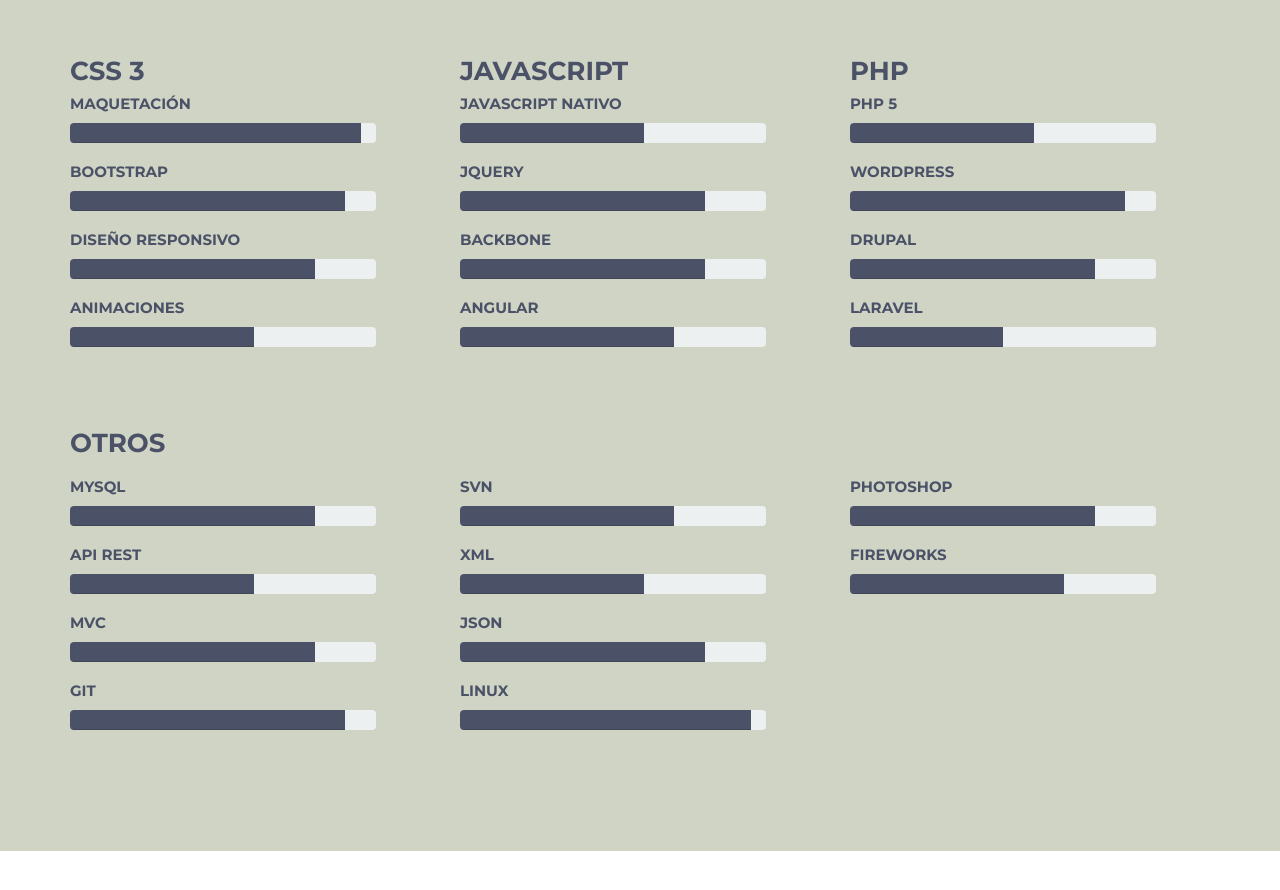
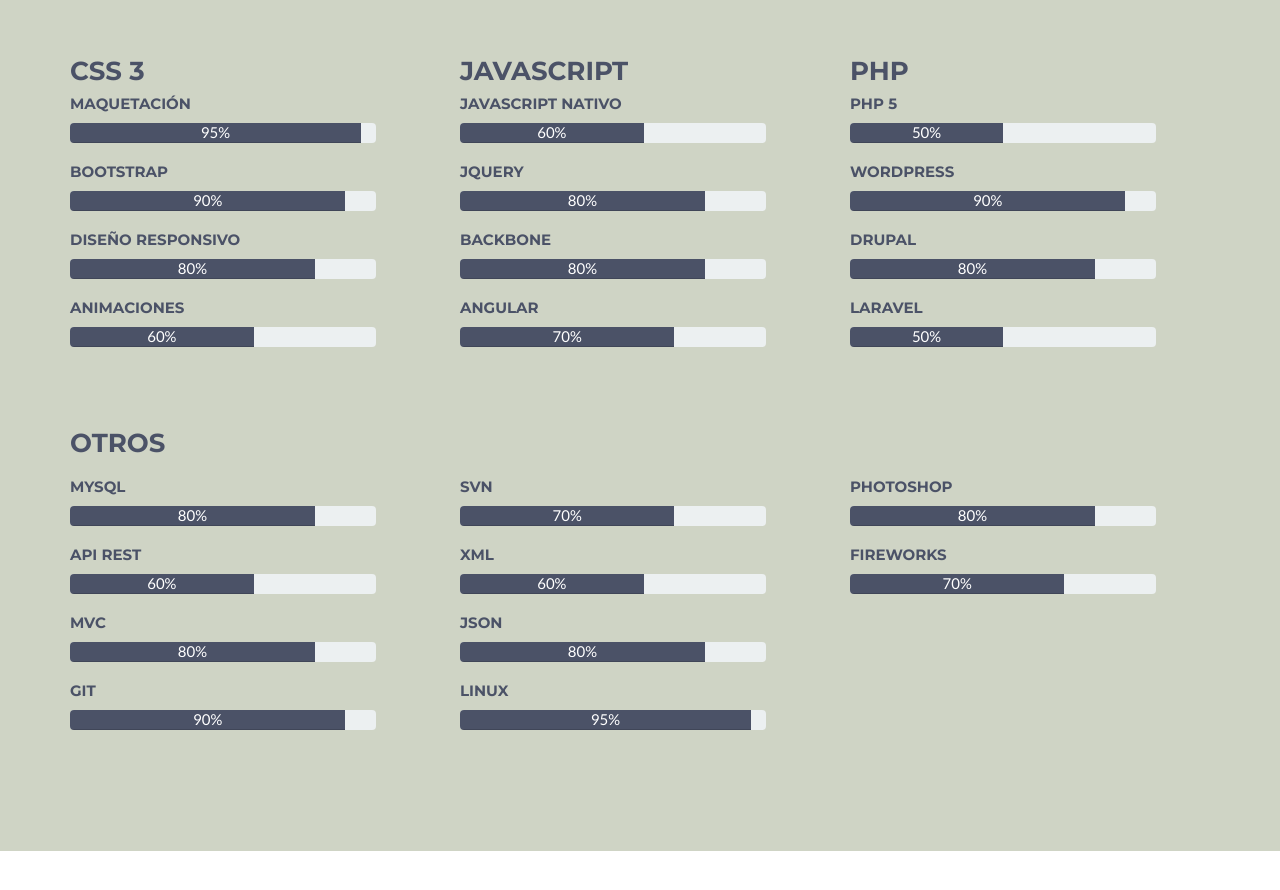
Before and after one commit to marilynpi/marilynpi.github.io, a plain HTML site: page index.html in a window 1280 px wide. Shown: the part 730-1620 px from the top of the page. Drawn offline with nearby package versions, Linux system fonts and the light colour scheme.

Commit message:
fix skills

```diff
--- a/index.html
+++ b/index.html
@@ -108,25 +108,25 @@
                     <h5>Maquetación </h5>
                     <div class="progress">
                       <div class="progress-bar" role="progressbar" aria-valuenow="60" aria-valuemin="0" aria-valuemax="100" style="width: 95%;">
-
+                        95%
                       </div>
                     </div>
                     <h5>Bootstrap </h5>
                     <div class="progress">
                       <div class="progress-bar" role="progressbar" aria-valuenow="60" aria-valuemin="0" aria-valuemax="100" style="width: 90%;">
-
+                        90%
                       </div>
                     </div>
                     <h5>Diseño Responsivo </h5>
                     <div class="progress">
                       <div class="progress-bar" role="progressbar" aria-valuenow="60" aria-valuemin="0" aria-valuemax="100" style="width: 80%;">
-
+                        80%
                       </div>
                     </div>
                      <h5>Animaciones </h5>
                     <div class="progress">
                       <div class="progress-bar" role="progressbar" aria-valuenow="60" aria-valuemin="0" aria-valuemax="100" style="width: 60%;">
-
+                        60%
                       </div>
                     </div>
 
@@ -136,25 +136,25 @@
                     <h5>Javascript nativo </h5>
                     <div class="progress">
                       <div class="progress-bar" role="progressbar" aria-valuenow="60" aria-valuemin="0" aria-valuemax="100" style="width: 60%;">
-
+                        60%
                       </div>
                     </div>
                     <h5>Jquery </h5>
                     <div class="progress">
                       <div class="progress-bar" role="progressbar" aria-valuenow="60" aria-valuemin="0" aria-valuemax="100" style="width: 80%;">
-
+                        80%
                       </div>
                     </div>
                     <h5>Backbone </h5>
                     <div class="progress">
                       <div class="progress-bar" role="progressbar" aria-valuenow="60" aria-valuemin="0" aria-valuemax="100" style="width: 80%;">
-
+                        80%
                       </div>
                     </div>
                      <h5>Angular </h5>
                     <div class="progress">
                       <div class="progress-bar" role="progressbar" aria-valuenow="60" aria-valuemin="0" aria-valuemax="100" style="width: 70%;">
-
+                        70%
                       </div>
                     </div>
                 </div>
@@ -162,26 +162,26 @@
                     <h3>PHP </h3>
                     <h5>PHP 5 </h5>
                     <div class="progress">
-                      <div class="progress-bar" role="progressbar" aria-valuenow="60" aria-valuemin="0" aria-valuemax="100" style="width: 60%;">
-
+                      <div class="progress-bar" role="progressbar" aria-valuenow="60" aria-valuemin="0" aria-valuemax="100" style="width: 50%;">
+                        50%
                       </div>
                     </div>
                     <h5>Wordpress </h5>
                     <div class="progress">
                       <div class="progress-bar" role="progressbar" aria-valuenow="60" aria-valuemin="0" aria-valuemax="100" style="width: 90%;">
-
+                        90%
                       </div>
                     </div>
                     <h5>Drupal </h5>
                     <div class="progress">
                       <div class="progress-bar" role="progressbar" aria-valuenow="60" aria-valuemin="0" aria-valuemax="100" style="width: 80%;">
-
+                        80%
                       </div>
                     </div>
                      <h5>Laravel </h5>
                     <div class="progress">
                       <div class="progress-bar" role="progressbar" aria-valuenow="60" aria-valuemin="0" aria-valuemax="100" style="width: 50%;">
-
+                        50%
                       </div>
                     </div>
                 </div>
@@ -195,25 +195,25 @@
                     <h5>MySQL </h5>
                     <div class="progress">
                       <div class="progress-bar" role="progressbar" aria-valuenow="60" aria-valuemin="0" aria-valuemax="100" style="width: 80%;">
-
+                        80%
                       </div>
                     </div>
                     <h5>API REST </h5>
                     <div class="progress">
                       <div class="progress-bar" role="progressbar" aria-valuenow="60" aria-valuemin="0" aria-valuemax="100" style="width: 60%;">
-
+                        60%
                       </div>
                     </div>
                     <h5>MVC </h5>
                     <div class="progress">
                       <div class="progress-bar" role="progressbar" aria-valuenow="60" aria-valuemin="0" aria-valuemax="100" style="width: 80%;">
-
+                        80%
                       </div>
                     </div>
                      <h5>Git </h5>
                     <div class="progress">
                       <div class="progress-bar" role="progressbar" aria-valuenow="60" aria-valuemin="0" aria-valuemax="100" style="width: 90%;">
-
+                        90%
                       </div>
                     </div>
                 </div>
@@ -221,25 +221,25 @@
                     <h5>SVN </h5>
                     <div class="progress">
                       <div class="progress-bar" role="progressbar" aria-valuenow="60" aria-valuemin="0" aria-valuemax="100" style="width: 70%;">
-
+                        70%
                       </div>
                     </div>
                     <h5>XML </h5>
                     <div class="progress">
                       <div class="progress-bar" role="progressbar" aria-valuenow="60" aria-valuemin="0" aria-valuemax="100" style="width: 60%;">
-
+                        60%
                       </div>
                     </div>
                     <h5>JSON </h5>
                     <div class="progress">
                       <div class="progress-bar" role="progressbar" aria-valuenow="60" aria-valuemin="0" aria-valuemax="100" style="width: 80%;">
-
+                        80%
                       </div>
                     </div>
                      <h5>Linux </h5>
                     <div class="progress">
                       <div class="progress-bar" role="progressbar" aria-valuenow="60" aria-valuemin="0" aria-valuemax="100" style="width: 95%;">
-
+                        95%
                       </div>
                     </div>
                 </div>
@@ -247,13 +247,13 @@
                     <h5>Photoshop </h5>
                     <div class="progress">
                       <div class="progress-bar" role="progressbar" aria-valuenow="60" aria-valuemin="0" aria-valuemax="100" style="width: 80%;">
-
+                        80%
                       </div>
                     </div>
                     <h5>Fireworks </h5>
                     <div class="progress">
                       <div class="progress-bar" role="progressbar" aria-valuenow="60" aria-valuemin="0" aria-valuemax="100" style="width: 70%;">
-
+                        70%
                       </div>
                     </div>
 
```
